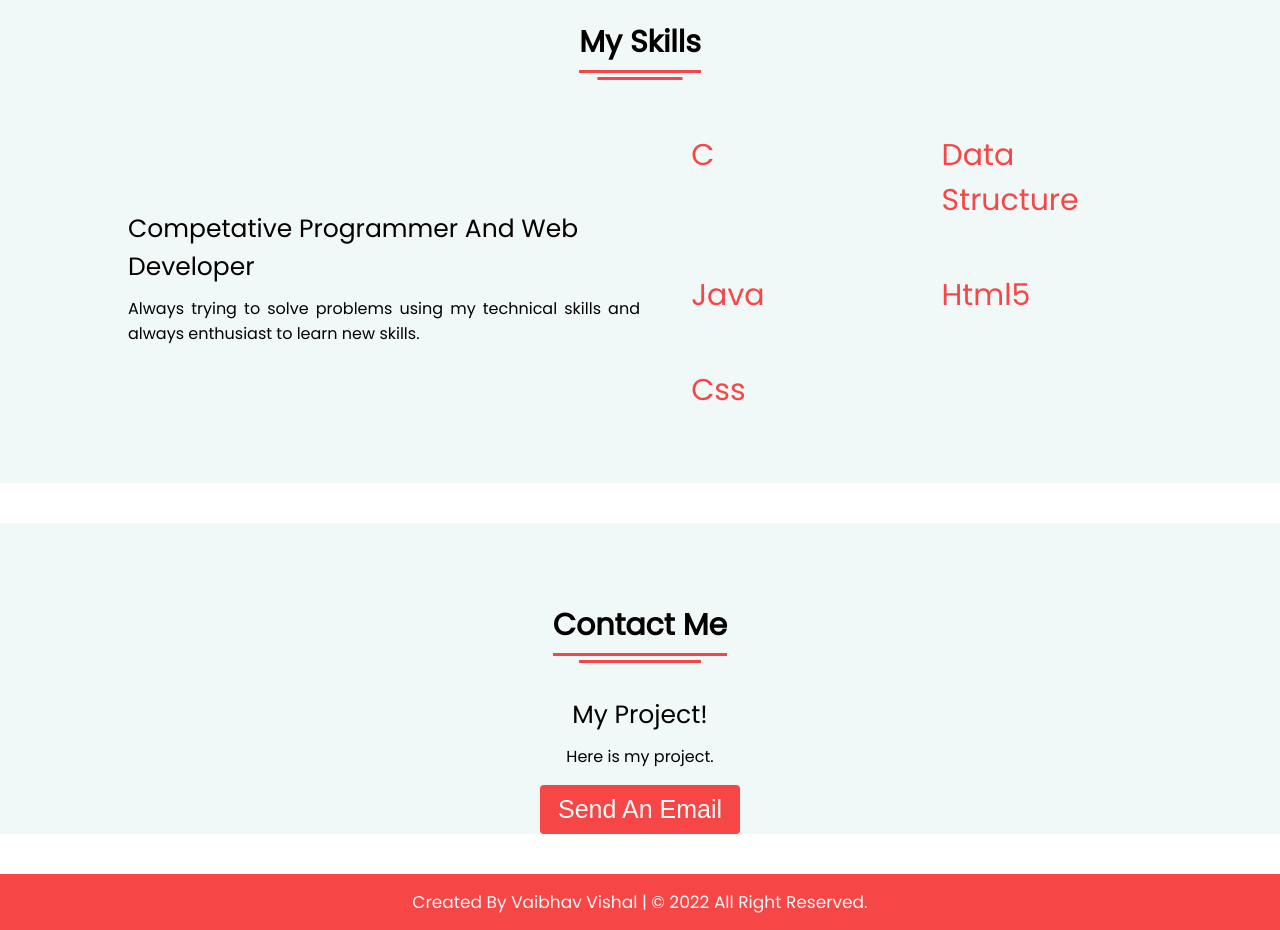
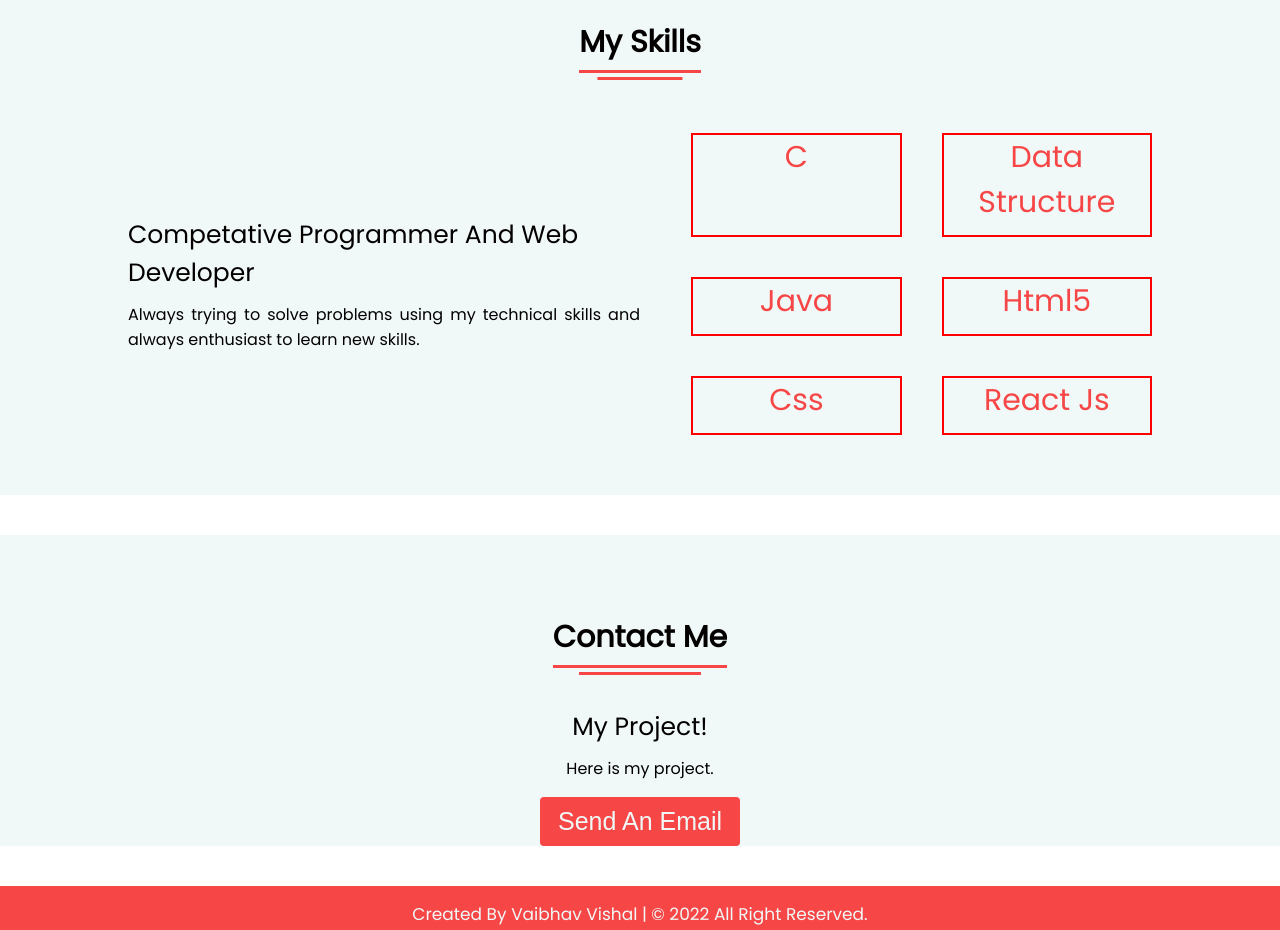
Before and after one commit to vaibhav975/Portfolio, a plain HTML site: page index.html in a window 1280 px wide. Shown: the part 1520-2450 px from the top of the page. Drawn offline with Linux system fonts and the light colour scheme.

Commit message:
resume update

```diff
--- a/index.html
+++ b/index.html
@@ -71,7 +71,7 @@
                          Concentration in software engineering provides broad knowledge of engineering concepts.I participated in several patent proceedings with my team of future software engineers.
                          I am passionate about innovation and coding.
                     </p>
-                    <a href="resume/My Resume.pdf">
+                    <a href="resume/Vaibhav_Resume.pdf">
                     <div class="button">
                         <button>Download CV</button>
                     </div></a>
@@ -93,19 +93,22 @@
                 </div>
                 <div class="boxes">
                     <div class="box">
-                        <div class="topic">C</div>
+                        <div class="topic" align="center">C</div>
                  </div>
                     <div class="box">
-                        <div class="topic">Data Structure</div>
+                        <div class="topic" align="center">Data Structure</div>
                 </div>
                     <div class="box">
-                        <div class="topic">Java</div>
+                        <div class="topic" align="center">Java</div>
                 </div>
                     <div class="box">
-                        <div class="topic">Html5</div>
+                        <div class="topic" align="center">Html5</div>
                 </div>
                     <div class="box">
-                        <div class="topic">Css</div>
+                        <div class="topic" align="center">Css</div>
+                </div>
+                    <div class="box">
+                        <div class="topic" align="center">React Js</div>
             </div>
         </div>
     </section>
--- a/style.css
+++ b/style.css
@@ -290,6 +290,8 @@ section .button button:hover {
   justify-content: space-between;
 }
 .skills-details .box {
+  border:2px solid red;
+  float:auto;
   width: calc(100% / 2 - 20px);
   margin: 20px 0;
 }
```
Also changed, not shown: 2 other files.
